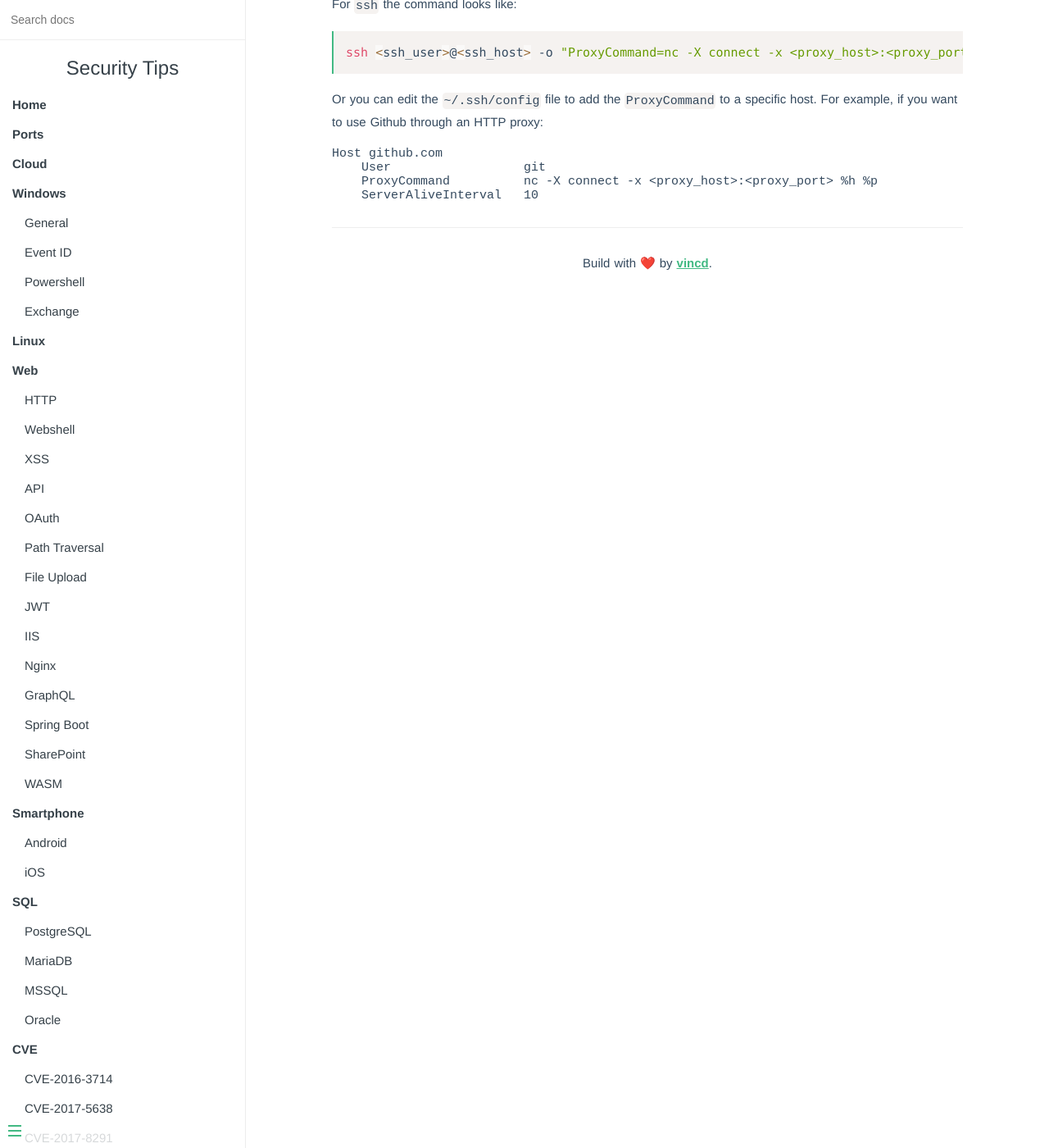
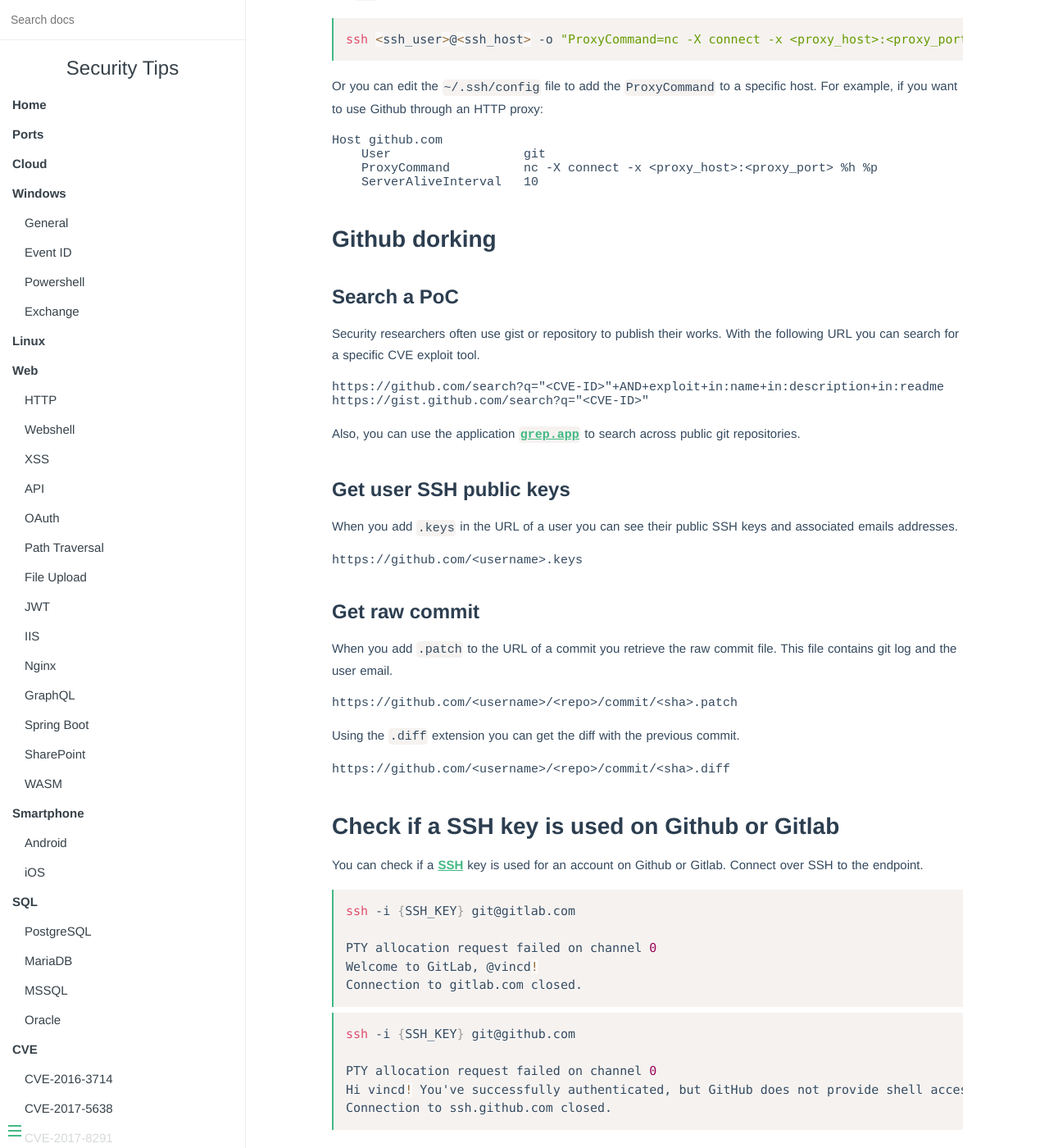
Before and after one commit to vincd/security-tips, an MkDocs documentation site: the page built from docs/git.md, in a window 1280 px wide and 1400 px high, scrolled down 1043 px. Shown: the whole window at 82% size. Built offline with MkDocs 1.6.1, drawn with Linux system fonts in a browser that asks for light colours; some of the changed text lies outside the part shown.

Commit message:
Update tips on git

````diff
--- a/docs/git.md
+++ b/docs/git.md
@@ -1,8 +1,18 @@
-Git
-===
+---
+title: "Git"
+description: "Git tips"
+date: 19/11/2019
+categories:
+ - Web
+tags:
+ - ssh
+ - git
+---
 
 
-## Exploit git exposed over HTTP
+
+## Exploit .git folder exposed over HTTP
+
 Some website exposes `.git` to the Internet. To check if the website is vulnerable, then check for
 the following path:
 
@@ -40,6 +50,7 @@ Don't forget to also check the username or email address of the committers.
 
 
 ## Use git over an HTTP Proxy
+
 You can use `git` (therefore `ssh`) over an HTTP Proxy using the `ProxyCommand`
 configuration.
 
@@ -58,3 +69,66 @@ Host github.com
     ProxyCommand          nc -X connect -x <proxy_host>:<proxy_port> %h %p
     ServerAliveInterval   10
 ```
+
+
+## Github dorking
+
+### Search a PoC
+
+Security researchers often use gist or repository to publish their works. With
+the following URL you can search for a specific CVE exploit tool.
+
+```
+https://github.com/search?q="<CVE-ID>"+AND+exploit+in:name+in:description+in:readme
+https://gist.github.com/search?q="<CVE-ID>"
+```
+
+Also, you can use the application [`grep.app`](https://grep.app) to search across
+public git repositories.
+
+
+### Get user SSH public keys
+
+When you add `.keys` in the URL of a user you can see their public SSH keys and
+associated emails addresses.
+
+```
+https://github.com/<username>.keys
+```
+
+### Get raw commit
+
+When you add ` .patch` to the URL of a commit you retrieve the raw commit file.
+This file contains git log and the user email.
+
+```
+https://github.com/<username>/<repo>/commit/<sha>.patch
+```
+
+Using the `.diff` extension you can get the diff with the previous commit.
+
+```
+https://github.com/<username>/<repo>/commit/<sha>.diff
+```
+
+
+## Check if a SSH key is used on Github or Gitlab
+
+You can check if a [SSH](/ssh/) key is used for an account on Github or Gitlab.
+Connect over SSH to the endpoint.
+
+```bash
+ssh -i {SSH_KEY} git@gitlab.com
+
+PTY allocation request failed on channel 0
+Welcome to GitLab, @vincd!
+Connection to gitlab.com closed.
+```
+
+```bash
+ssh -i {SSH_KEY} git@github.com
+
+PTY allocation request failed on channel 0
+Hi vincd! You've successfully authenticated, but GitHub does not provide shell access.
+Connection to ssh.github.com closed.
+```
````
Also changed, not shown: docs/miscs.md (+0 -41 lines).
